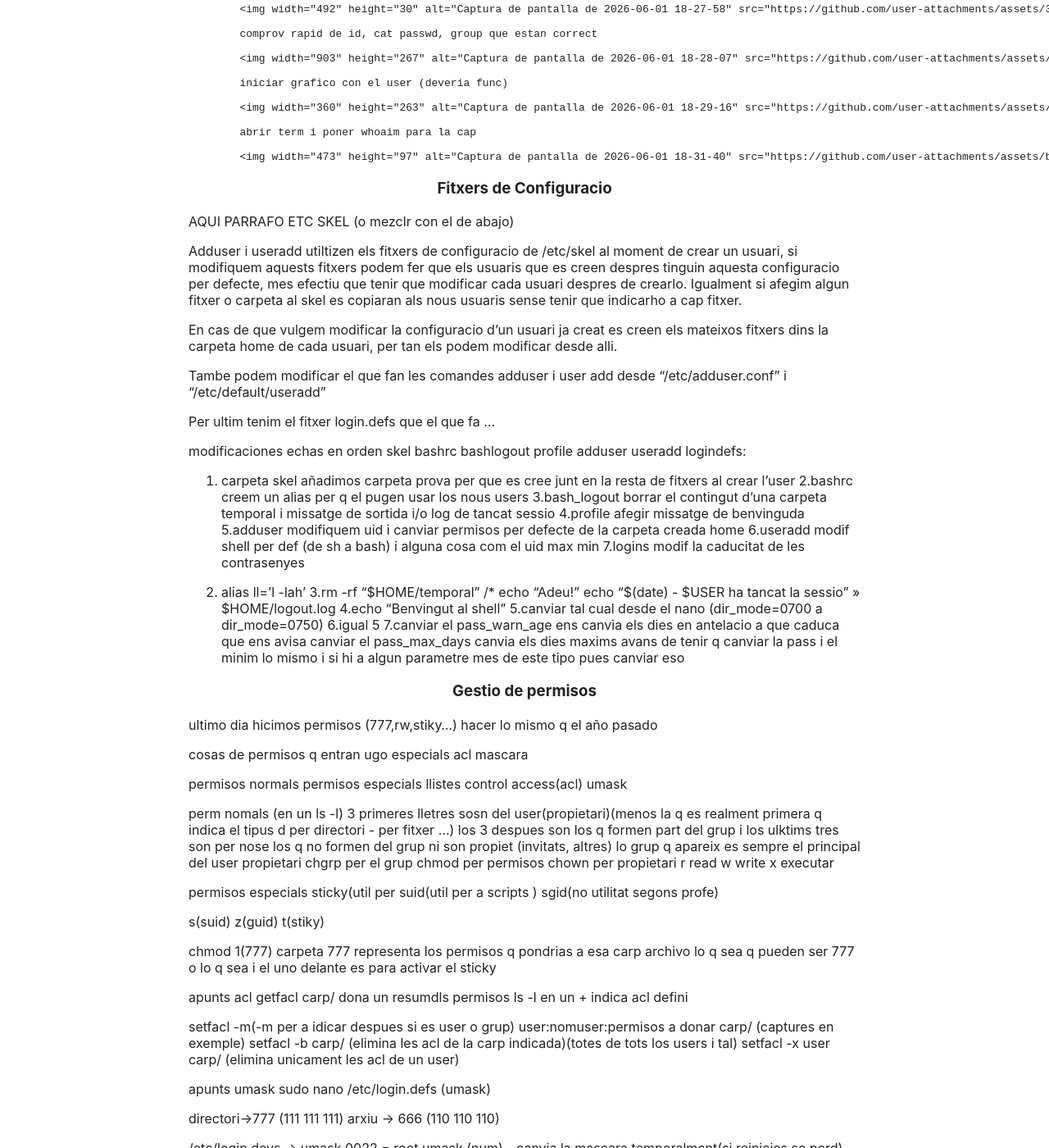
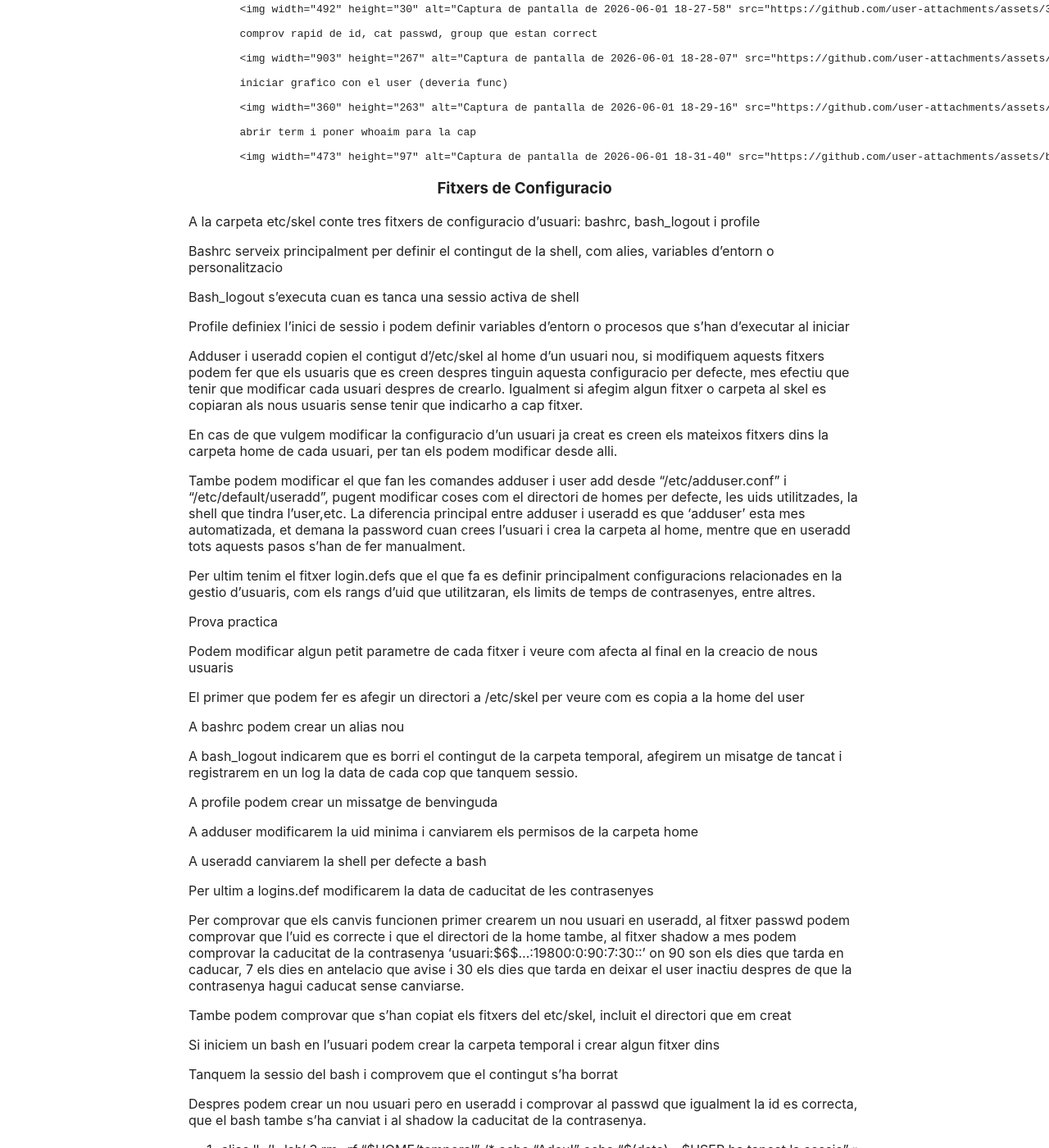
Before and after one commit to vallesune/mkdocspj1, a Jekyll site: the page built from projecte1/sprint2.md, in a window 1280 px wide and 1400 px high, scrolled down 4564 px. Shown: the whole window at 82% size. Built offline with Jekyll 4.4.1, drawn with Linux system fonts in a browser that asks for light colours.

Commit message:
Update sprint2.md

```diff
--- a/projecte1/sprint2.md
+++ b/projecte1/sprint2.md
@@ -195,28 +195,52 @@ Algunes comandes basiques per crear o modificar usaris son:
 
 ### Fitxers de Configuracio
 
-AQUI PARRAFO ETC SKEL (o mezclr con el de abajo)
+A la carpeta etc/skel conte tres fitxers de configuracio d'usuari: bashrc, bash_logout i profile
 
-Adduser i useradd utiltizen els fitxers de configuracio de /etc/skel al moment de crear un usuari, si modifiquem aquests fitxers podem fer que els usuaris que es creen despres tinguin aquesta configuracio per defecte, mes efectiu que tenir que modificar cada usuari despres de crearlo. Igualment si afegim algun fitxer o carpeta al skel es copiaran als nous usuaris sense tenir que indicarho a cap fitxer.
+Bashrc serveix principalment per definir el contingut de la shell, com alies, variables d'entorn o personalitzacio
+
+Bash_logout s'executa cuan es tanca una sessio activa de shell
+
+Profile definiex l'inici de sessio i podem definir variables d'entorn o procesos que s'han d'executar al iniciar
+
+Adduser i useradd copien el contigut d'/etc/skel al home d'un usuari nou, si modifiquem aquests fitxers podem fer que els usuaris que es creen despres tinguin aquesta configuracio per defecte, mes efectiu que tenir que modificar cada usuari despres de crearlo. Igualment si afegim algun fitxer o carpeta al skel es copiaran als nous usuaris sense tenir que indicarho a cap fitxer.
 
 En cas de que vulgem modificar la configuracio d'un usuari ja creat es creen els mateixos fitxers dins la carpeta home de cada usuari, per tan els podem modificar desde alli.
 
-Tambe podem modificar el que fan les comandes adduser i user add desde "/etc/adduser.conf" i "/etc/default/useradd"
+Tambe podem modificar el que fan les comandes adduser i user add desde "/etc/adduser.conf" i "/etc/default/useradd", pugent modificar coses com el directori de homes per defecte, les uids utilitzades, la shell que tindra l'user,etc. La diferencia principal entre adduser i useradd es que 'adduser' esta mes automatizada, et demana la password cuan crees l'usuari i crea la carpeta al home, mentre que en useradd tots aquests pasos s'han de fer manualment.
 
-Per ultim tenim el fitxer login.defs que el que fa ...
+Per ultim tenim el fitxer login.defs que el que fa es definir principalment configuracions relacionades en la gestio d'usuaris, com els rangs d'uid que utilitzaran, els limits de temps de contrasenyes, entre altres.
 
 
+Prova practica
+
+Podem modificar algun petit parametre de cada fitxer i veure com afecta al final en la creacio de nous usuaris
+
+El primer que podem fer es afegir un directori a /etc/skel per veure com es copia a la home del user
+
+A bashrc podem crear un alias nou
+
+A bash_logout indicarem que es borri el contingut de la carpeta temporal, afegirem un misatge de tancat i registrarem en un log la data de cada cop que tanquem sessio.
+
+A profile podem crear un missatge de benvinguda
+
+A adduser modificarem la uid minima i canviarem els permisos de la carpeta home
+
+A useradd canviarem la shell per defecte a bash
+
+Per ultim a logins.def modificarem la data de caducitat de les contrasenyes
+
+Per comprovar que els canvis funcionen primer crearem un nou usuari en useradd, al fitxer passwd podem comprovar que l'uid es correcte i que el directori de la home tambe, al fitxer shadow a mes podem comprovar la caducitat de la contrasenya 'usuari:$6$...:19800:0:90:7:30::' on 90 son els dies que tarda en caducar, 7 els dies en antelacio que avise i 30 els dies que tarda en deixar el user inactiu despres de que la contrasenya hagui caducat sense canviarse.
+
+Tambe podem comprovar que s'han copiat els fitxers del etc/skel, incluit el directori que em creat
+
+Si iniciem un bash en l'usuari podem crear la carpeta temporal i crear algun fitxer dins
+
+Tanquem la sessio del bash i comprovem que el contingut s'ha borrat
 
 
+Despres podem crear un nou usuari pero en useradd i comprovar al passwd que igualment la id es correcta, que el bash tambe s'ha canviat i al shadow la caducitat de la contrasenya.
 
-modificaciones echas en orden skel bashrc bashlogout profile adduser useradd logindefs:
-1. carpeta skel añadimos carpeta prova per que es cree junt en la resta de fitxers al crear l'user
-2.bashrc creem un alias per q el pugen usar los nous users
-3.bash_logout borrar el contingut d'una carpeta temporal i missatge de sortida i/o log de tancat sessio
-4.profile afegir missatge de benvinguda
-5.adduser modifiquem uid i canviar permisos per defecte de la carpeta creada home
-6.useradd modif shell per def (de sh a bash) i alguna cosa com el uid max min
-7.logins modif la caducitat de les contrasenyes
 
 2. alias ll='l -lah'
 3.rm -rf "$HOME/temporal" /*  echo "Adeu!" echo "$(date) - $USER ha tancat la sessio" >> $HOME/logout.log
```
